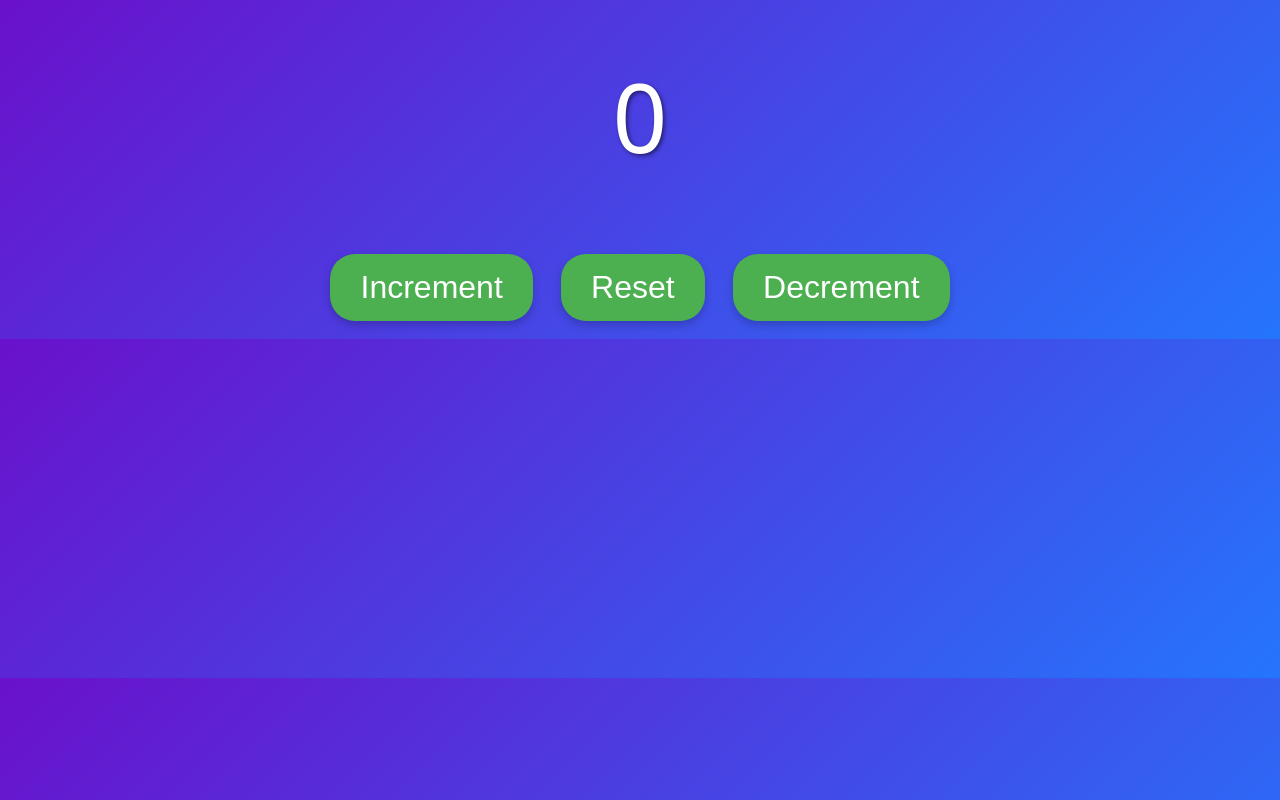
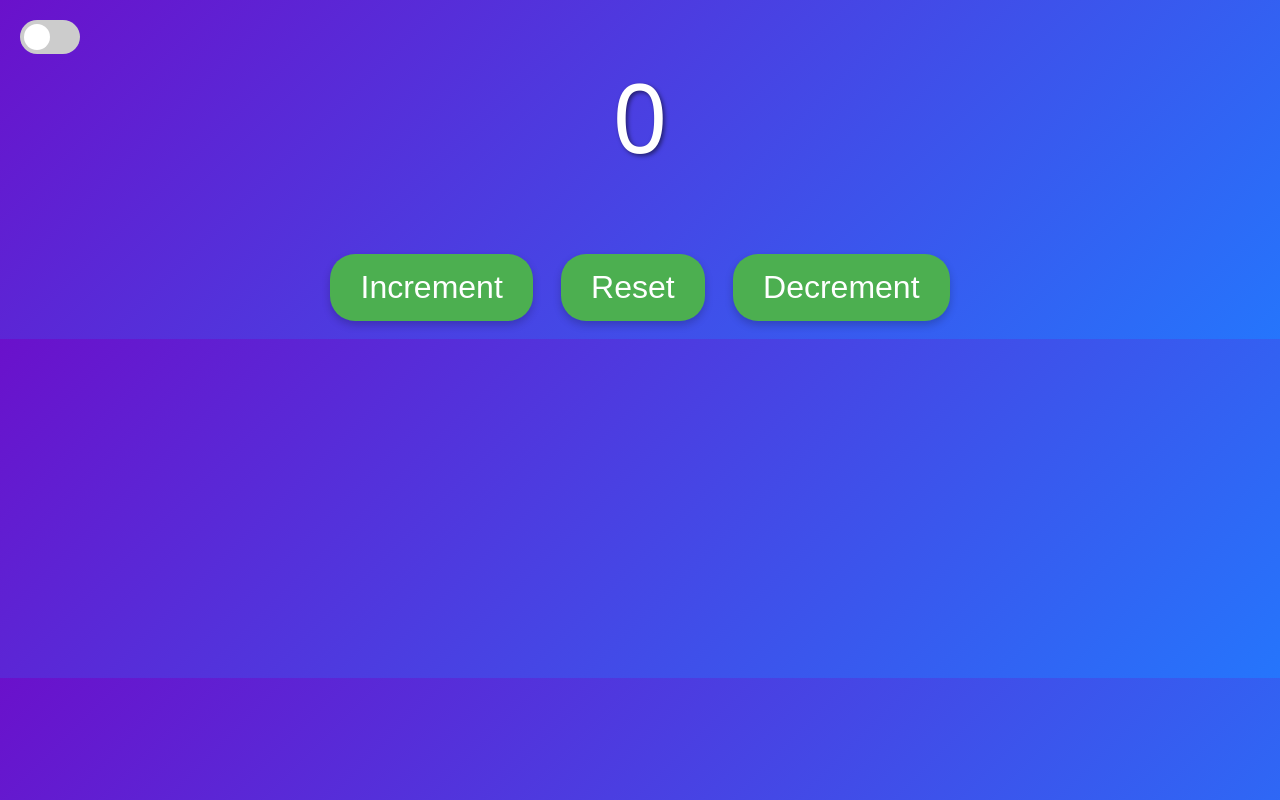
Before and after one commit to SillyRobot883/counter, a PHP site: page / in a window 1280 px wide. Run offline with PHP 8.4, Linux system fonts and the light colour scheme; some libraries are stand-ins or nearby versions.

Commit message:
add: dark mode, more sounds, more features

```diff
--- a/app.js
+++ b/app.js
@@ -1,22 +1,30 @@
 const decrease = document.getElementById('decrementButton');
 const increase = document.getElementById('incrementButton');
 const reset = document.getElementById('resetButton');
+const darkModeToggle = document.getElementById('darkModeToggle');
 const counter = document.getElementById('countLabel');
 const message = document.getElementById('messageLabel');
 const alertSound = document.getElementById('alertSound');
 const discordSound = document.getElementById('discordSound');
+const resetSound = document.getElementById('resetSound');
 const slidingMessagesContainer = document.getElementById('slidingMessagesContainer');
+const confettiContainer = document.getElementById('confettiContainer');
 let count = 0;
 
+// the updateMessage function will display a message based on the current count
 function updateMessage() {
     switch (count) {
+        case -15:
+            showSlidingMessage("Why would you go negative? lol");
+            alertSound.play();
+            break;
         case 10:
+            showSlidingMessage("Congratulations! You've reached 10! 🎉");
             alertSound.play();
-            showSlidingMessage("Congratulations! You've reached 10! 🎉");
             break;
         case 20:
+            showSlidingMessage("Awesome! You've reached 20! 🌟");
             alertSound.play();
-            showSlidingMessage("Awesome! You've reached 20! 🌟");
             break;
         case 35:
             discordSound.play();
@@ -28,22 +36,23 @@ function updateMessage() {
             break;
         case 75:
             alertSound.play();
-            showSlidingMessage("Alright stop.");
-            break
-
+            showSlidingMessage("Alright stop. I'm disabling the buttons now.");
+            disableIncreaseButton(10);
+            break;
         case 100:
             alertSound.play();
             showSlidingMessage("You're unbelievable! You've reached 100! 🏆");
             break;
         case 105:
             alertSound.play();
-            showSlidingMessage("Okay, you're not quiting huh?");
+            showSlidingMessage("Wait, what? You're still going?");
             break;
         default:
             message.textContent = "";
     }
 }
 
+// the showSlidingMessage function will display a message that slides in from the top
 function showSlidingMessage(text) {
     const messageElement = document.createElement('div');
     messageElement.className = 'slidingMessage';
@@ -56,24 +65,70 @@ function showSlidingMessage(text) {
         messageElement.classList.remove('show');
         setTimeout(() => {
             slidingMessagesContainer.removeChild(messageElement);
-        }, 500);
+        }, 400);
     }, 3000);
 }
 
+
+function disableIncreaseButton(seconds) {
+    increase.disabled = true;
+    increase.style.backgroundColor = 'gray';
+    const timer = document.createElement('div');
+    timer.id = 'timer';
+    timer.style.position = 'absolute';
+    timer.style.top = '50%';
+    timer.style.left = '50%';
+    timer.style.transform = 'translate(-50%, -50%)';
+    timer.style.color = 'white';
+    increase.parentElement.appendChild(timer);
+
+    let remainingTime = seconds;
+    timer.textContent = remainingTime;
+
+    const interval = setInterval(() => {
+        remainingTime--;
+        timer.textContent = remainingTime;
+        if (remainingTime <= 0) {
+            clearInterval(interval);
+            increase.disabled = false;
+            increase.style.backgroundColor = '';
+            timer.remove();
+        }
+    }, 1000);
+}
+
+function triggerConfetti() {
+    confetti({
+        particleCount: 100,
+        spread: 1000,
+        origin: { y: .3 }
+    });
+}
+
 increase.onclick = () => {
+    clickSound.play();
     count++;
     counter.textContent = count;
     updateMessage();
+    if (count == 100) {
+        triggerConfetti();
+    }
 }
 
 decrease.onclick = () => {
+    clickSound.play();
     count--;
     counter.textContent = count;
     updateMessage();
 }
 
 reset.onclick = () => {
+    resetSound.play();
     count = 0;
     counter.textContent = count;
     updateMessage();
 }
+
+darkModeToggle.onchange = () => {
+    document.body.classList.toggle('dark-mode');
+}
--- a/index.html
+++ b/index.html
@@ -3,13 +3,18 @@
 <head>
     <meta charset="UTF-8">
     <meta name="viewport"
-          content="width=device-width, user-scalable=no, initial-scale=1.0, maximum-scale=1.0, minimum-scale=1.0">
+          content="width=device-width, initial-scale=1.0">
     <meta http-equiv="X-UA-Compatible" content="ie=edge">
     <title>Fun Counter</title>
-    <link rel="icon" href="favicon.ico">
+    <link rel="icon" href="assets/favicon.ico">
     <link rel="stylesheet" href="style.css">
+    <script src="https://cdn.jsdelivr.net/npm/canvas-confetti@1.5.1/dist/confetti.browser.min.js"></script>
 </head>
 <body>
+<div id="darkModeContainer">
+    <input type="checkbox" id="darkModeToggle" hidden/>
+    <label for="darkModeToggle" class="toggle-switch"></label>
+</div>
 <label id="countLabel">0</label><br>
 <div id="buttonContainer">
     <button id="incrementButton">Increment</button>
@@ -20,8 +25,11 @@
     <label id="messageLabel"></label>
 </div>
 <div id="slidingMessagesContainer"></div>
-<audio id="alertSound" src="alert.mp3"></audio>
-<audio id="discordSound" src="discord.mp3"></audio>
+<div id="confettiContainer"></div>
+<audio id="clickSound" src="assets/click.mp3"></audio>
+<audio id="alertSound" src="assets/alert.mp3"></audio>
+<audio id="discordSound" src="assets/discord.mp3"></audio>
+<audio id="resetSound" src="assets/reset.mp3"></audio>
 <script src="app.js"></script>
 </body>
 </html>
--- a/style.css
+++ b/style.css
@@ -5,9 +5,65 @@ body {
     text-align: center;
     margin-top: 50px;
     color: #fff;
+    transition: background-color 0.3s, color 0.3s;
+}
+
+body.dark-mode {
+    background: linear-gradient(135deg, #1a1a1a, #333);
+    color: #ccc;
+}
+
+#darkModeContainer {
+    position: fixed;
+    top: 20px;
+    left: 20px;
+}
+
+.toggle-switch {
+    position: relative;
+    display: inline-block;
+    width: 60px;
+    height: 34px;
+}
+
+.toggle-switch input {
+    display: none; /* Hide the checkbox input */
+}
+
+.toggle-switch:before {
+    content: "";
+    position: absolute;
+    top: 0;
+    left: 0;
+    right: 0;
+    bottom: 0;
+    background-color: #ccc;
+    transition: .4s;
+    border-radius: 34px;
+}
+
+.toggle-switch:after {
+    content: "";
+    position: absolute;
+    height: 26px;
+    width: 26px;
+    left: 4px;
+    bottom: 4px;
+    background-color: white;
+    transition: .4s;
+    border-radius: 50%;
+}
+
+input:checked + .toggle-switch:before {
+    background-color: #2196F3;
+}
+
+input:checked + .toggle-switch:after {
+    transform: translateX(26px);
 }
 
 button {
+    position: relative;
     font-size: 1em;
     padding: 15px 30px;
     margin: 10px;
@@ -57,3 +113,14 @@ button:hover {
     transform: translateX(0);
     opacity: 1;
 }
+
+#confettiContainer {
+    position: fixed;
+    top: 0;
+    left: 0;
+    width: 100%;
+    height: 100%;
+    pointer-events: none;
+    overflow: hidden;
+    z-index: 9999;
+}
```
Also changed, not shown: 6 other files.
